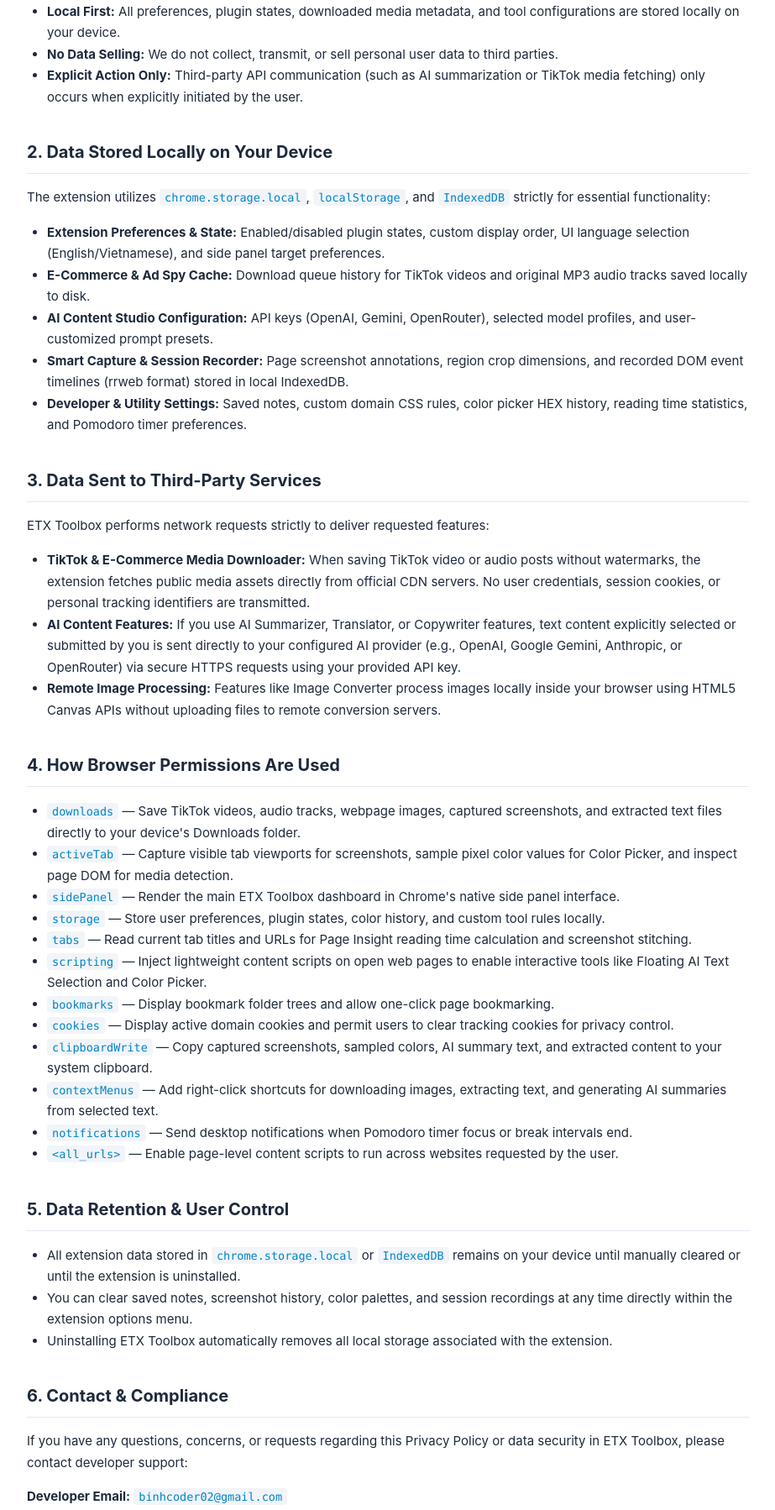
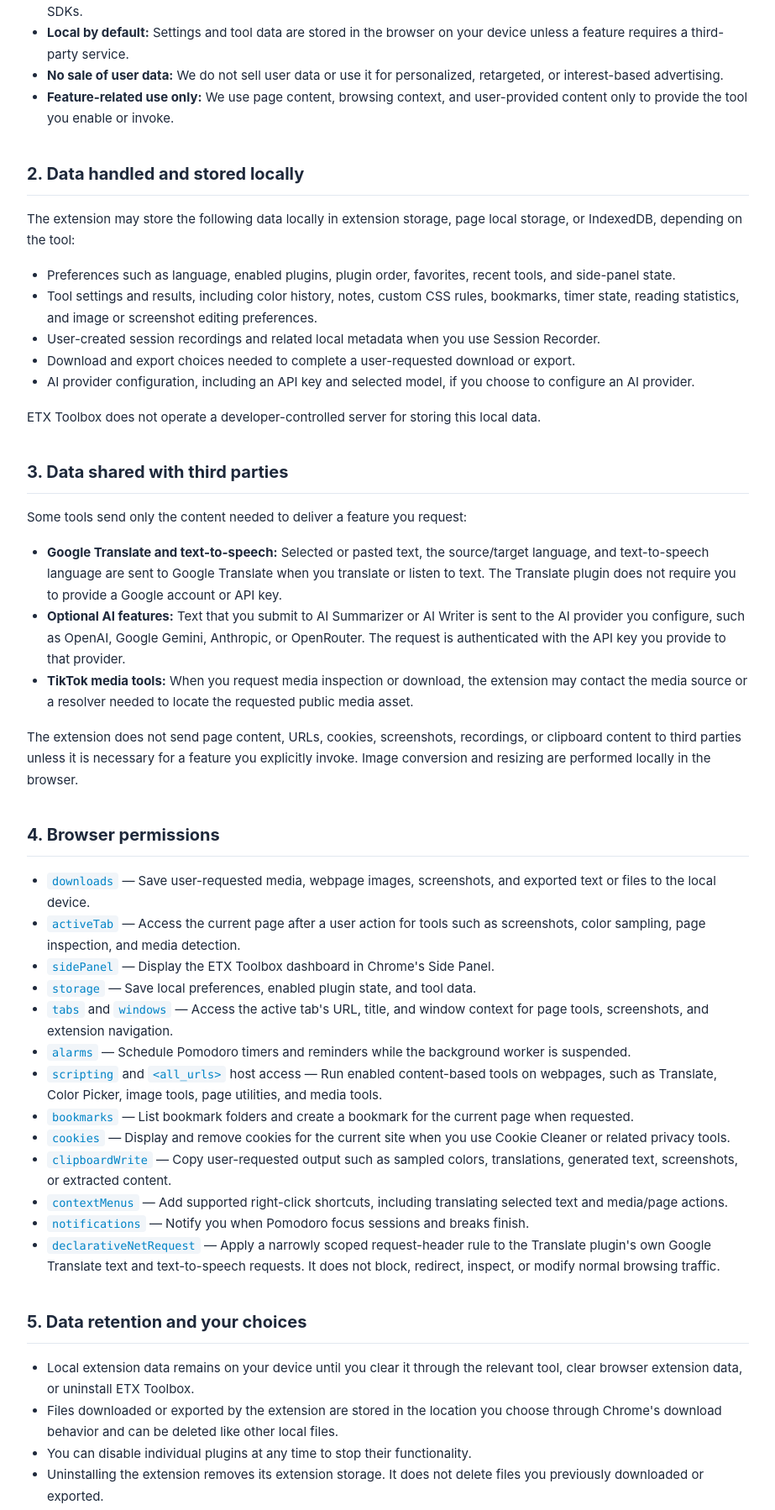
Before and after one commit to binh-dev-k2/etx-toolbox-privacy, a plain HTML site: page index.html in a window 1280 px wide. Shown: the part 338-2136 px from the top of the page at 84% size, without its empty margins (178-1101 px from the left). Drawn offline with Linux system fonts and the light colour scheme.

Commit message:
Update index.html

```diff
--- a/index.html
+++ b/index.html
@@ -1,183 +1,85 @@
 <!DOCTYPE html>
 <html lang="en">
-
 <head>
   <meta charset="UTF-8">
   <meta name="viewport" content="width=device-width, initial-scale=1.0">
   <title>Privacy Policy — ETX Toolbox</title>
   <style>
-    :root {
-      color-scheme: light dark;
-    }
-
-    body {
-      font-family: -apple-system, BlinkMacSystemFont, 'Segoe UI', Roboto, Oxygen, Ubuntu, Cantarell, sans-serif;
-      max-width: 860px;
-      margin: 48px auto;
-      padding: 0 24px 64px;
-      color: #1e293b;
-      line-height: 1.7;
-      background: #ffffff;
-    }
-
-    @media (prefers-color-scheme: dark) {
-      body {
-        background: #0f172a;
-        color: #f8fafc;
-      }
-
-      .muted {
-        color: #94a3b8 !important;
-      }
-
-      code {
-        background: #1e293b !important;
-        color: #38bdf8 !important;
-      }
-
-      footer {
-        color: #64748b !important;
-      }
-    }
-
-    h1 {
-      font-size: 32px;
-      line-height: 1.2;
-      margin-bottom: 8px;
-      letter-spacing: -0.5px;
-    }
-
-    h2 {
-      font-size: 20px;
-      margin-top: 36px;
-      margin-bottom: 12px;
-      border-bottom: 1px solid #e2e8f0;
-      padding-bottom: 8px;
-    }
-
-    p,
-    li {
-      font-size: 15px;
-    }
-
-    ul {
-      padding-left: 24px;
-    }
-
-    code {
-      font-family: ui-monospace, SFMono-Regular, Menlo, Consolas, monospace;
-      font-size: 0.9em;
-      background: #f1f5f9;
-      padding: 2px 6px;
-      border-radius: 4px;
-      color: #0284c7;
-    }
-
-    .muted {
-      color: #64748b;
-    }
-
-    footer {
-      margin-top: 56px;
-      color: #94a3b8;
-      font-size: 13px;
-      border-top: 1px solid #e2e8f0;
-      padding-top: 16px;
-    }
+    :root { color-scheme: light dark; }
+    body { font-family: -apple-system, BlinkMacSystemFont, 'Segoe UI', Roboto, Oxygen, Ubuntu, Cantarell, sans-serif; max-width: 860px; margin: 48px auto; padding: 0 24px 64px; color: #1e293b; line-height: 1.7; background: #ffffff; }
+    @media (prefers-color-scheme: dark) { body { background: #0f172a; color: #f8fafc; } .muted, footer { color: #94a3b8 !important; } code { background: #1e293b !important; color: #38bdf8 !important; } }
+    h1 { font-size: 32px; line-height: 1.2; margin-bottom: 8px; letter-spacing: -0.5px; }
+    h2 { font-size: 20px; margin-top: 36px; margin-bottom: 12px; border-bottom: 1px solid #e2e8f0; padding-bottom: 8px; }
+    p, li { font-size: 15px; } ul { padding-left: 24px; }
+    code { font-family: ui-monospace, SFMono-Regular, Menlo, Consolas, monospace; font-size: 0.9em; background: #f1f5f9; padding: 2px 6px; border-radius: 4px; color: #0284c7; }
+    .muted { color: #64748b; } footer { margin-top: 56px; color: #94a3b8; font-size: 13px; border-top: 1px solid #e2e8f0; padding-top: 16px; }
   </style>
 </head>
-
 <body>
   <h1>Privacy Policy — ETX Toolbox</h1>
-  <p class="muted"><strong>Last updated:</strong> July 25, 2026</p>
+  <p class="muted"><strong>Last updated:</strong> August 20, 2026</p>
+  <p>ETX Toolbox is a modular browser extension with productivity, media, capture, privacy, developer, translation, and optional AI tools. This policy explains the data the extension handles, why it handles it, where it is stored, and when it is shared with third parties.</p>
 
-  <p>
-    ETX Toolbox is a modular browser extension providing a unified suite of 25 independent productivity, capture,
-    e-commerce ad spy, and AI content utilities. This Privacy Policy outlines what information the extension stores
-    locally, when network requests occur, and how browser permissions are strictly utilized.
-  </p>
-
-  <h2>1. Core Privacy Commitment</h2>
+  <h2>1. Our privacy commitment</h2>
   <ul>
-    <li><strong>Zero Tracking:</strong> ETX Toolbox operates without any remote user analytics, advertising trackers, or
-      telemetry SDKs.</li>
-    <li><strong>Local First:</strong> All preferences, plugin states, downloaded media metadata, and tool configurations
-      are stored locally on your device.</li>
-    <li><strong>No Data Selling:</strong> We do not collect, transmit, or sell personal user data to third parties.</li>
-    <li><strong>Explicit Action Only:</strong> Third-party API communication (such as AI summarization or TikTok media
-      fetching) only occurs when explicitly initiated by the user.</li>
+    <li><strong>No analytics or advertising trackers:</strong> ETX Toolbox does not operate user analytics, advertising trackers, or telemetry SDKs.</li>
+    <li><strong>Local by default:</strong> Settings and tool data are stored in the browser on your device unless a feature requires a third-party service.</li>
+    <li><strong>No sale of user data:</strong> We do not sell user data or use it for personalized, retargeted, or interest-based advertising.</li>
+    <li><strong>Feature-related use only:</strong> We use page content, browsing context, and user-provided content only to provide the tool you enable or invoke.</li>
   </ul>
 
-  <h2>2. Data Stored Locally on Your Device</h2>
-  <p>The extension utilizes <code>chrome.storage.local</code>, <code>localStorage</code>, and <code>IndexedDB</code>
-    strictly for essential functionality:</p>
+  <h2>2. Data handled and stored locally</h2>
+  <p>The extension may store the following data locally in extension storage, page local storage, or IndexedDB, depending on the tool:</p>
   <ul>
-    <li><strong>Extension Preferences &amp; State:</strong> Enabled/disabled plugin states, custom display order, UI
-      language selection (English/Vietnamese), and side panel target preferences.</li>
-    <li><strong>E-Commerce &amp; Ad Spy Cache:</strong> Download queue history for TikTok videos and original MP3 audio
-      tracks saved locally to disk.</li>
-    <li><strong>AI Content Studio Configuration:</strong> API keys (OpenAI, Gemini, OpenRouter), selected model
-      profiles, and user-customized prompt presets.</li>
-    <li><strong>Smart Capture &amp; Session Recorder:</strong> Page screenshot annotations, region crop dimensions, and
-      recorded DOM event timelines (rrweb format) stored in local IndexedDB.</li>
-    <li><strong>Developer &amp; Utility Settings:</strong> Saved notes, custom domain CSS rules, color picker HEX
-      history, reading time statistics, and Pomodoro timer preferences.</li>
+    <li>Preferences such as language, enabled plugins, plugin order, favorites, recent tools, and side-panel state.</li>
+    <li>Tool settings and results, including color history, notes, custom CSS rules, bookmarks, timer state, reading statistics, and image or screenshot editing preferences.</li>
+    <li>User-created session recordings and related local metadata when you use Session Recorder.</li>
+    <li>Download and export choices needed to complete a user-requested download or export.</li>
+    <li>AI provider configuration, including an API key and selected model, if you choose to configure an AI provider.</li>
+  </ul>
+  <p>ETX Toolbox does not operate a developer-controlled server for storing this local data.</p>
+
+  <h2>3. Data shared with third parties</h2>
+  <p>Some tools send only the content needed to deliver a feature you request:</p>
+  <ul>
+    <li><strong>Google Translate and text-to-speech:</strong> Selected or pasted text, the source/target language, and text-to-speech language are sent to Google Translate when you translate or listen to text. The Translate plugin does not require you to provide a Google account or API key.</li>
+    <li><strong>Optional AI features:</strong> Text that you submit to AI Summarizer or AI Writer is sent to the AI provider you configure, such as OpenAI, Google Gemini, Anthropic, or OpenRouter. The request is authenticated with the API key you provide to that provider.</li>
+    <li><strong>TikTok media tools:</strong> When you request media inspection or download, the extension may contact the media source or a resolver needed to locate the requested public media asset.</li>
+  </ul>
+  <p>The extension does not send page content, URLs, cookies, screenshots, recordings, or clipboard content to third parties unless it is necessary for a feature you explicitly invoke. Image conversion and resizing are performed locally in the browser.</p>
+
+  <h2>4. Browser permissions</h2>
+  <ul>
+    <li><code>downloads</code> — Save user-requested media, webpage images, screenshots, and exported text or files to the local device.</li>
+    <li><code>activeTab</code> — Access the current page after a user action for tools such as screenshots, color sampling, page inspection, and media detection.</li>
+    <li><code>sidePanel</code> — Display the ETX Toolbox dashboard in Chrome's Side Panel.</li>
+    <li><code>storage</code> — Save local preferences, enabled plugin state, and tool data.</li>
+    <li><code>tabs</code> and <code>windows</code> — Access the active tab's URL, title, and window context for page tools, screenshots, and extension navigation.</li>
+    <li><code>alarms</code> — Schedule Pomodoro timers and reminders while the background worker is suspended.</li>
+    <li><code>scripting</code> and <code>&lt;all_urls&gt;</code> host access — Run enabled content-based tools on webpages, such as Translate, Color Picker, image tools, page utilities, and media tools.</li>
+    <li><code>bookmarks</code> — List bookmark folders and create a bookmark for the current page when requested.</li>
+    <li><code>cookies</code> — Display and remove cookies for the current site when you use Cookie Cleaner or related privacy tools.</li>
+    <li><code>clipboardWrite</code> — Copy user-requested output such as sampled colors, translations, generated text, screenshots, or extracted content.</li>
+    <li><code>contextMenus</code> — Add supported right-click shortcuts, including translating selected text and media/page actions.</li>
+    <li><code>notifications</code> — Notify you when Pomodoro focus sessions and breaks finish.</li>
+    <li><code>declarativeNetRequest</code> — Apply a narrowly scoped request-header rule to the Translate plugin's own Google Translate text and text-to-speech requests. It does not block, redirect, inspect, or modify normal browsing traffic.</li>
   </ul>
 
-  <h2>3. Data Sent to Third-Party Services</h2>
-  <p>ETX Toolbox performs network requests strictly to deliver requested features:</p>
+  <h2>5. Data retention and your choices</h2>
   <ul>
-    <li><strong>TikTok &amp; E-Commerce Media Downloader:</strong> When saving TikTok video or audio posts without
-      watermarks, the extension fetches public media assets directly from official CDN servers. No user credentials,
-      session cookies, or personal tracking identifiers are transmitted.</li>
-    <li><strong>AI Content Features:</strong> If you use AI Summarizer, Translator, or Copywriter features, text content
-      explicitly selected or submitted by you is sent directly to your configured AI provider (e.g., OpenAI, Google
-      Gemini, Anthropic, or OpenRouter) via secure HTTPS requests using your provided API key.</li>
-    <li><strong>Remote Image Processing:</strong> Features like Image Converter process images locally inside your
-      browser using HTML5 Canvas APIs without uploading files to remote conversion servers.</li>
+    <li>Local extension data remains on your device until you clear it through the relevant tool, clear browser extension data, or uninstall ETX Toolbox.</li>
+    <li>Files downloaded or exported by the extension are stored in the location you choose through Chrome's download behavior and can be deleted like other local files.</li>
+    <li>You can disable individual plugins at any time to stop their functionality.</li>
+    <li>Uninstalling the extension removes its extension storage. It does not delete files you previously downloaded or exported.</li>
   </ul>
 
-  <h2>4. How Browser Permissions Are Used</h2>
-  <ul>
-    <li><code>downloads</code> — Save TikTok videos, audio tracks, webpage images, captured screenshots, and extracted
-      text files directly to your device's Downloads folder.</li>
-    <li><code>activeTab</code> — Capture visible tab viewports for screenshots, sample pixel color values for Color
-      Picker, and inspect page DOM for media detection.</li>
-    <li><code>sidePanel</code> — Render the main ETX Toolbox dashboard in Chrome's native side panel interface.</li>
-    <li><code>storage</code> — Store user preferences, plugin states, color history, and custom tool rules locally.</li>
-    <li><code>tabs</code> — Read current tab titles and URLs for Page Insight reading time calculation and screenshot
-      stitching.</li>
-    <li><code>scripting</code> — Inject lightweight content scripts on open web pages to enable interactive tools like
-      Floating AI Text Selection and Color Picker.</li>
-    <li><code>bookmarks</code> — Display bookmark folder trees and allow one-click page bookmarking.</li>
-    <li><code>cookies</code> — Display active domain cookies and permit users to clear tracking cookies for privacy
-      control.</li>
-    <li><code>clipboardWrite</code> — Copy captured screenshots, sampled colors, AI summary text, and extracted content
-      to your system clipboard.</li>
-    <li><code>contextMenus</code> — Add right-click shortcuts for downloading images, extracting text, and generating AI
-      summaries from selected text.</li>
-    <li><code>notifications</code> — Send desktop notifications when Pomodoro timer focus or break intervals end.</li>
-    <li><code>&lt;all_urls&gt;</code> — Enable page-level content scripts to run across websites requested by the user.
-    </li>
-  </ul>
+  <h2>6. Security and policy compliance</h2>
+  <p>Network requests made by ETX Toolbox for the features above use HTTPS where the relevant service supports it. ETX Toolbox uses user data only to provide or improve the user-facing features described in this policy and does not transfer it for advertising purposes.</p>
+  <p>The use of information received from Google APIs will adhere to the Chrome Web Store User Data Policy, including the Limited Use requirements.</p>
 
-  <h2>5. Data Retention &amp; User Control</h2>
-  <ul>
-    <li>All extension data stored in <code>chrome.storage.local</code> or <code>IndexedDB</code> remains on your device
-      until manually cleared or until the extension is uninstalled.</li>
-    <li>You can clear saved notes, screenshot history, color palettes, and session recordings at any time directly
-      within the extension options menu.</li>
-    <li>Uninstalling ETX Toolbox automatically removes all local storage associated with the extension.</li>
-  </ul>
-
-  <h2>6. Contact &amp; Compliance</h2>
-  <p>
-    If you have any questions, concerns, or requests regarding this Privacy Policy or data security in ETX Toolbox,
-    please contact developer support:
-  </p>
-  <p><strong>Developer Email:</strong> <code>binhcoder02@gmail.com</code></p>
-
+  <h2>7. Contact</h2>
+  <p>For questions about this policy or ETX Toolbox data handling, contact:</p>
+  <p><strong>Developer email:</strong> <code>binhcoder02@gmail.com</code></p>
   <footer>ETX Toolbox &mdash; Official Privacy Policy</footer>
 </body>
-
 </html>
```
